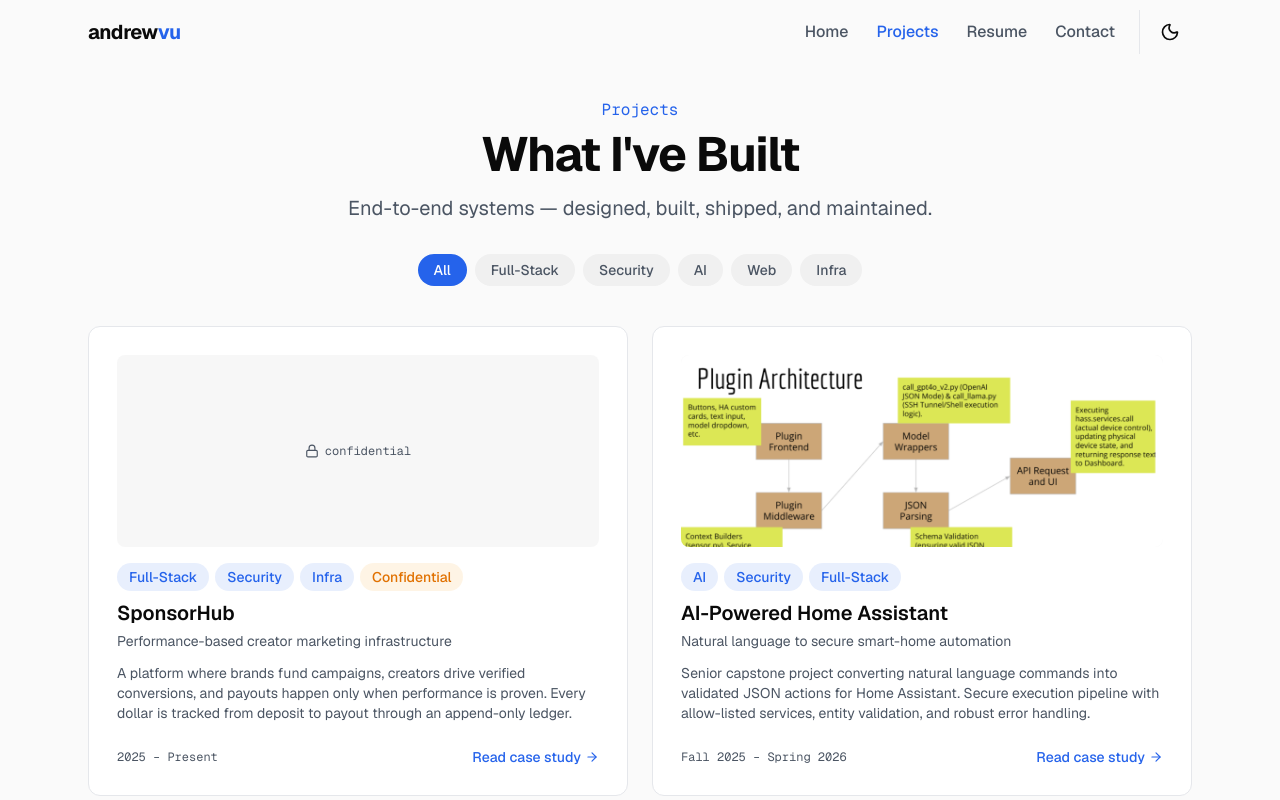
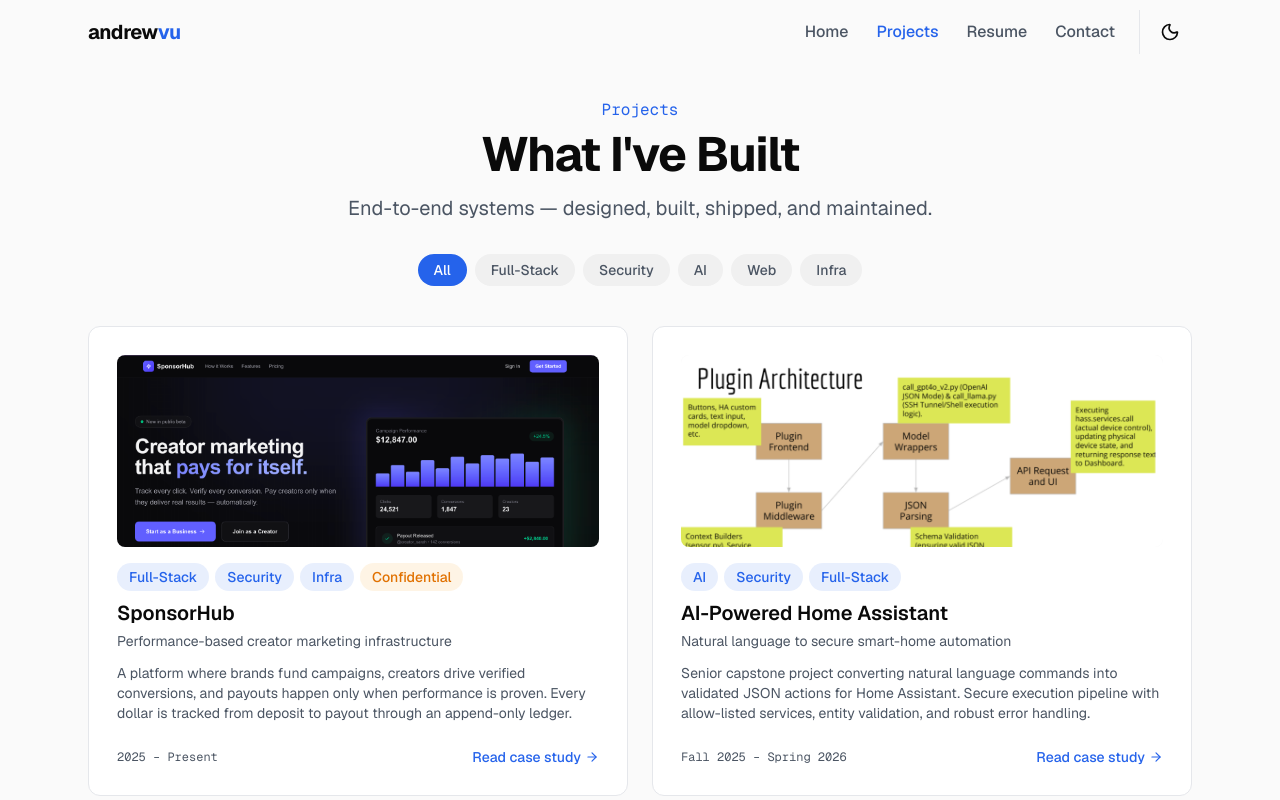
Before and after one commit to Vuand/andrew-vu-portfolio, a Next.js app: page /projects in a window 1280 px wide. Shown: the top 800 px of the page. Built offline with nearby package versions, Linux system fonts and the light colour scheme.

Commit message:
Fixed Artifacts section for projects and updated Sponsorhub

```diff
--- a/src/app/projects/[slug]/project-case-study.tsx
+++ b/src/app/projects/[slug]/project-case-study.tsx
@@ -6,10 +6,10 @@ import {
   ExternalLink,
   Lock,
   Shield,
-  FileText,
-  Image as ImageIcon,
-  Play,
-  AlertTriangle,
+  // FileText,
+  // Image as ImageIcon,
+  // Play,
+  // AlertTriangle,
 } from "lucide-react";
 import type { Project } from "@/data/projects";
 import { Badge } from "@/components/ui/badge";
@@ -18,12 +18,12 @@ import { ScrollProgress } from "@/components/ui/scroll-progress";
 import { FadeIn } from "@/components/ui/motion-wrapper";
 import { SponsorHubDiagram } from "@/components/projects/sponsorhub-diagram";
 
-const artifactIcons = {
-  diagram: FileText,
-  screenshot: ImageIcon,
-  video: Play,
-  "threat-model": AlertTriangle,
-};
+// const artifactIcons = {
+//   diagram: FileText,
+//   screenshot: ImageIcon,
+//   video: Play,
+//   "threat-model": AlertTriangle,
+// };
 
 export function ProjectCaseStudy({ project }: { project: Project }) {
   return (
@@ -206,7 +206,7 @@ export function ProjectCaseStudy({ project }: { project: Project }) {
             </CaseSection>
           </FadeIn>
 
-          {/* Artifacts */}
+          {/* Artifacts — commented out until proper media is added
           {project.artifacts.length > 0 && (
             <FadeIn>
               <CaseSection title="Artifacts">
@@ -236,6 +236,7 @@ export function ProjectCaseStudy({ project }: { project: Project }) {
               </CaseSection>
             </FadeIn>
           )}
+          */}
         </div>
       </article>
     </>
--- a/src/data/projects.ts
+++ b/src/data/projects.ts
@@ -56,6 +56,7 @@ export const PROJECTS: Project[] = [
     role: "Sole Engineer & Architect",
     period: "2025 – Present",
     status: "MVP backend built; frontend dashboards + testing next",
+    image: "/SponsorHub.png",
     confidential: true,
     problem:
       "Creator marketing lacks accountability. Brands pay upfront with no proof of performance. Creators get stiffed when brands dispute results. No platform enforces funding, attribution, and verification end-to-end.",
```
Also changed, not shown: public/SponsorHub.png (added), 1 other file (tests, documents, lock files or other folders).
